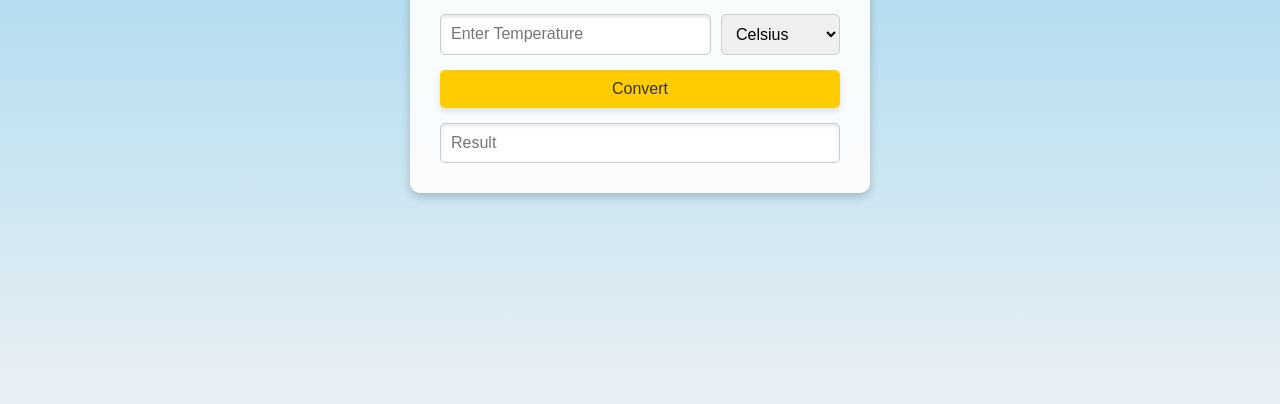
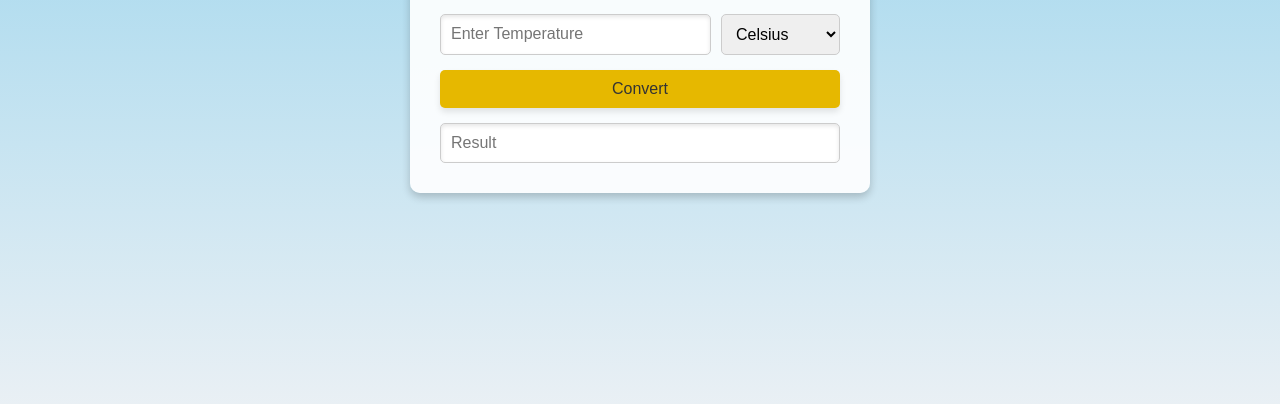
Before and after one commit to Yabsra-Yihenew/Frontend-Development, a plain HTML site: page Temperature Converter/index.html in a window 1280 px wide. In both pictures the pointer is over the button "Convert". Shown: the part 344-748 px from the top of the page. Drawn offline with Linux system fonts and the light colour scheme.

Commit message:
Update style.css

```diff
--- a/Temperature Converter/style.css
+++ b/Temperature Converter/style.css
@@ -59,3 +59,7 @@ button {
     box-shadow: 0 4px 6px rgba(0, 0, 0, 0.1);
     transition: background-color 0.3s ease;
 }
+
+button:hover {
+    background-color: #e6b800; /* Darker yellow on hover */
+}
```
